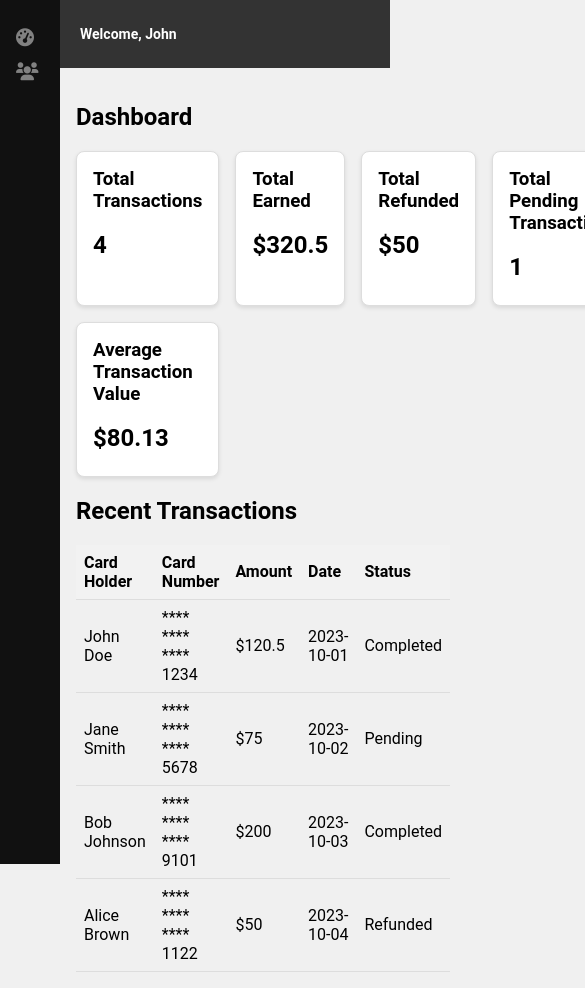
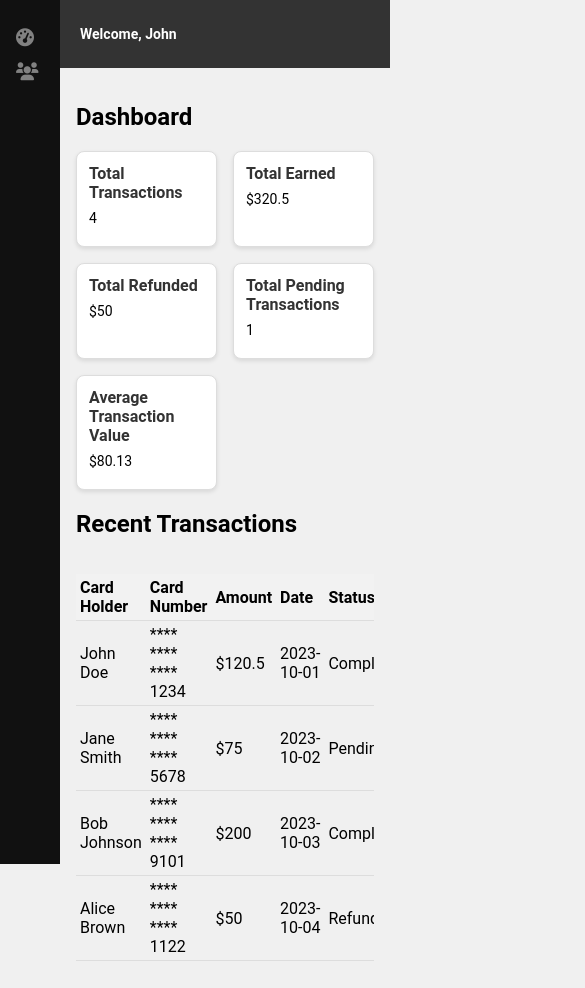
Before and after one commit to douglassantanna/responsive-playground, an Angular app: page /dashboard in a window 390 px wide. Shown: the top 988 px of the page, 585 px wide, since content can reach past the window. Built offline with nearby package versions, Linux system fonts and the light colour scheme.

Commit message:
adapt dashboard to mobile

```diff
--- a/src/app/components/dashboard/dashboard.component.html
+++ b/src/app/components/dashboard/dashboard.component.html
@@ -2,28 +2,29 @@
   <h2>Dashboard</h2>
   <div class="cards">
     <div class="card">
-      <h3>Total Transactions</h3>
-      <p>{{ totalTransactions }}</p>
+      <span class="card-title">Total Transactions</span>
+      <span class="card-desc">{{ totalTransactions }}</span>
     </div>
     <div class="card">
-      <h3>Total Earned</h3>
-      <p>${{ totalEarned }}</p>
+      <span class="card-title">Total Earned</span>
+      <span class="card-desc">${{ totalEarned }}</span>
     </div>
     <div class="card">
-      <h3>Total Refunded</h3>
-      <p>${{ totalRefunded }}</p>
+      <span class="card-title">Total Refunded</span>
+      <span class="card-desc">${{ totalRefunded }}</span>
     </div>
     <div class="card">
-      <h3>Total Pending Transactions</h3>
-      <p>{{ totalPending }}</p>
+      <span class="card-title">Total Pending Transactions</span>
+      <span class="card-desc">{{ totalPending }}</span>
     </div>
     <div class="card">
-      <h3>Average Transaction Value</h3>
-      <p>${{ averageTransactionValue }}</p>
+      <span class="card-title">Average Transaction Value</span>
+      <span class="card-desc">${{ averageTransactionValue }}</span>
     </div>
   </div>
 
   <h2>Recent Transactions</h2>
+  <div class="table-container">
     <table class="transactions-table">
       <thead>
         <tr>
@@ -46,6 +47,7 @@
       </tbody>
     </table>
   </div>
+</div>
 
 <style>
   .dashboard {
@@ -54,7 +56,7 @@
 
   .cards {
     display: grid;
-    grid-template-columns: repeat(4, 1fr);
+    grid-template-columns: repeat(3, 1fr);
     gap: 16px;
   }
 
@@ -64,13 +66,22 @@
     border-radius: 8px;
     padding: 16px;
     box-shadow: 0 2px 4px rgba(0, 0, 0, 0.1);
+    display: flex;
+    flex-direction: column;
   }
 
-  .card h3 {
-    margin-top: 0;
+  .table-container {
+    overflow-x: auto;
   }
 
-  .card p {
+  .card-title {
+    margin-top: 0;
+    font-size: 20px;
+    color: #333;
+    font-weight: bold;
+  }
+
+  .card-desc {
     margin: 8px 0;
     font-size: 24px;
     font-weight: bold;
@@ -92,4 +103,32 @@
   .transactions-table th {
     background-color: #f2f2f2;
   }
+
+  @media (max-width: 600px) {
+    .cards {
+      grid-template-columns: repeat(2, 1fr);
+    }
+
+    .card {
+      padding: 12px;
+    }
+
+    .card-title {
+      margin-top: 0;
+      font-size: 16px;
+      color: #333;
+      font-weight: semi-bold;
+    }
+
+    .card-desc {
+      margin: 8px 0;
+      font-size: 14px;
+      font-weight: normal;
+    }
+
+    .transactions-table th,
+    .transactions-table td {
+      padding: 4px;
+    }
+  }
 </style>
```
Lines whose indentation alone changed are shown as unchanged.
